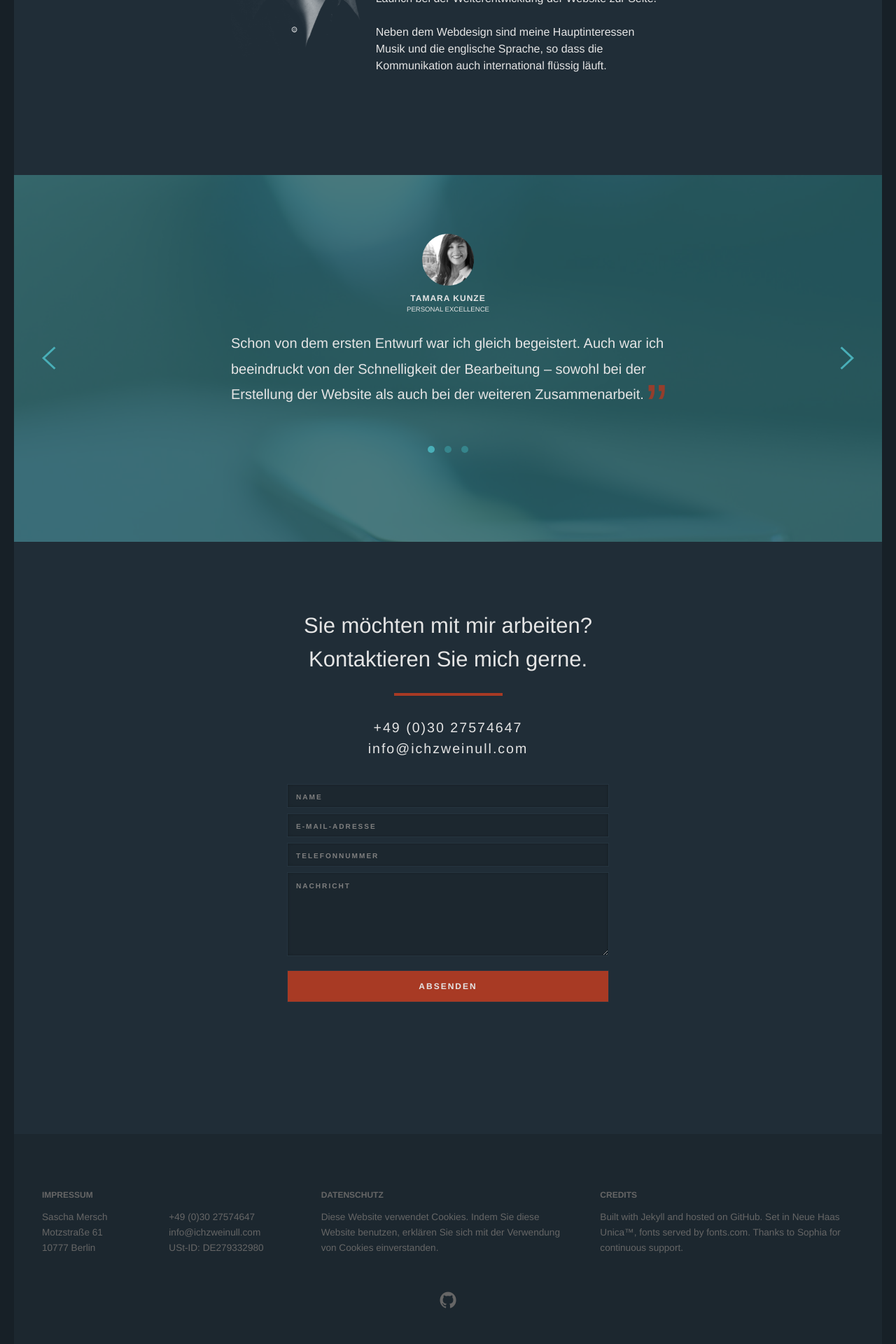
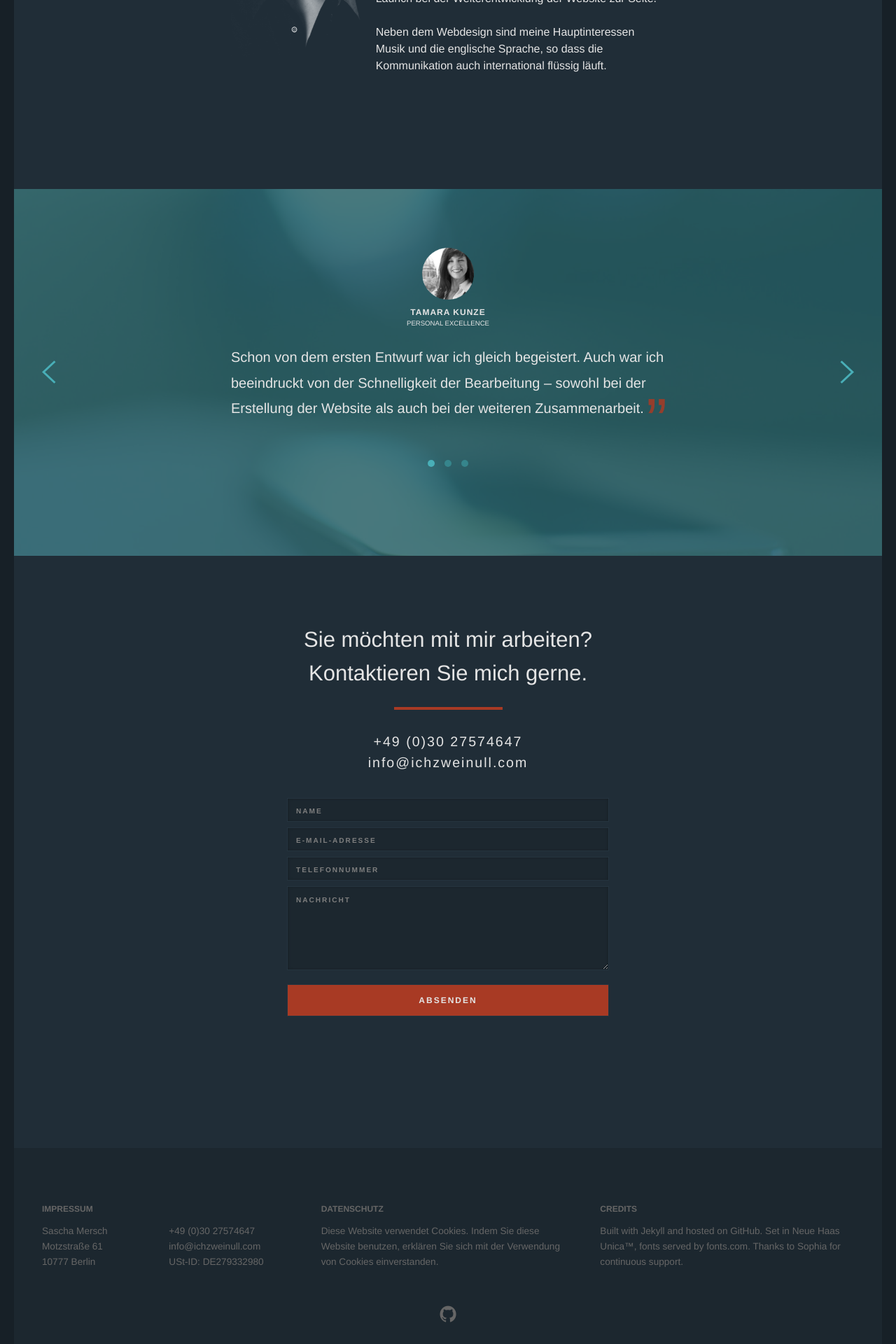
Before and after one commit to rschach/ichzweinull, a Jekyll site: the page built from index.html, in a window 1280 px wide. Shown: the part 2606-4526 px from the top of the page at 70% size. Built offline with Jekyll 4.4.1, drawn with Linux system fonts in a browser that asks for light colours; nearby versions of some CDN libraries; some web fonts are replaced; comment, search, counter and statistics services are not loaded.

Commit message:
Adjust section margin

```diff
--- a/_sass/3-layout/_about.sass
+++ b/_sass/3-layout/_about.sass
@@ -12,18 +12,18 @@
 
   .article-container
     overflow: hidden
-    margin: 48px auto 60px
+    margin: 48px auto 80px
     max-width: $article-initial-width
 
     +media($medium)
-      margin: 48px auto 120px
+      margin: 48px auto 140px
       max-width: $article-medium-width
 
     +media($big)
       max-width: $article-max-width
 
     +media($huge)
-      margin: 48px auto 170px
+      margin: 48px auto 190px
 
     p
       text-align: left
--- a/css/main.css
+++ b/css/main.css
@@ -3319,18 +3319,18 @@ figure {
       padding: 48px 0 0; }
   .about .article-container {
     overflow: hidden;
-    margin: 48px auto 60px;
+    margin: 48px auto 80px;
     max-width: calc(100% - 40px); }
     @media screen and (min-width: 800px) {
       .about .article-container {
-        margin: 48px auto 120px;
+        margin: 48px auto 140px;
         max-width: 66.66%; } }
     @media screen and (min-width: 1200px) {
       .about .article-container {
         max-width: 50%; } }
     @media screen and (min-width: 1600px) {
       .about .article-container {
-        margin: 48px auto 170px; } }
+        margin: 48px auto 190px; } }
     .about .article-container p {
       text-align: left; }
       .about .article-container p:first-of-type {
```
